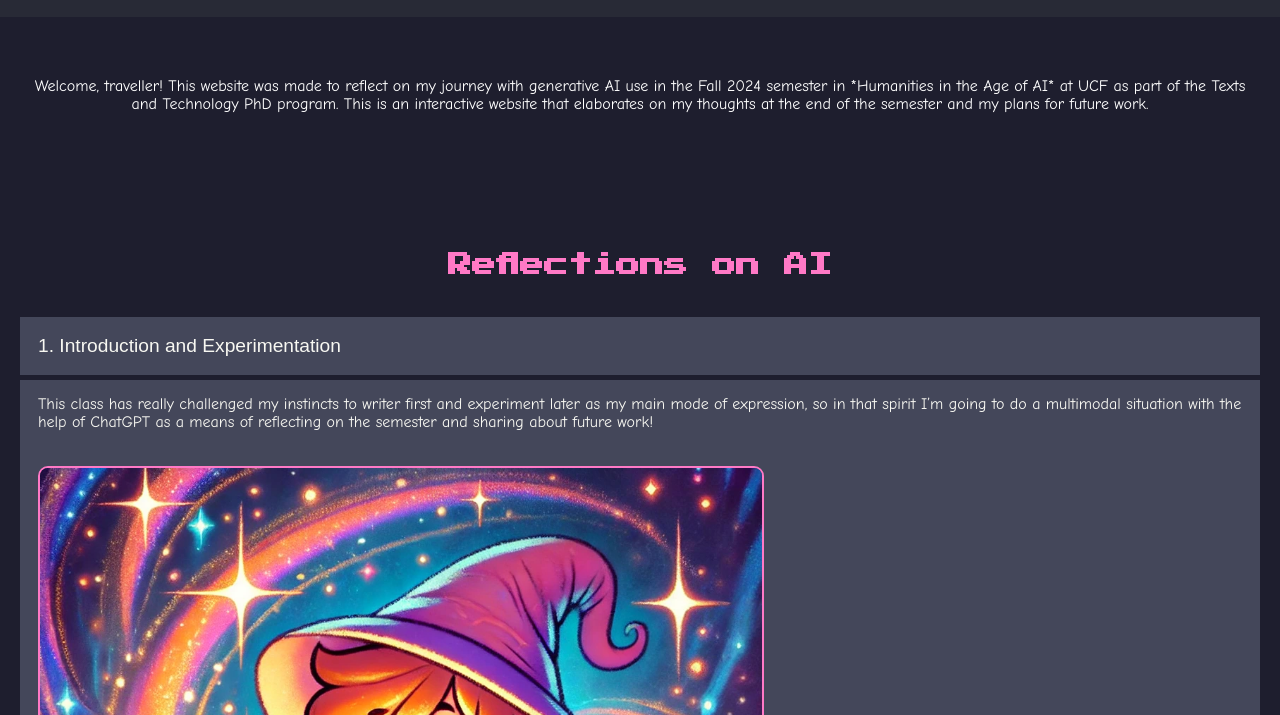
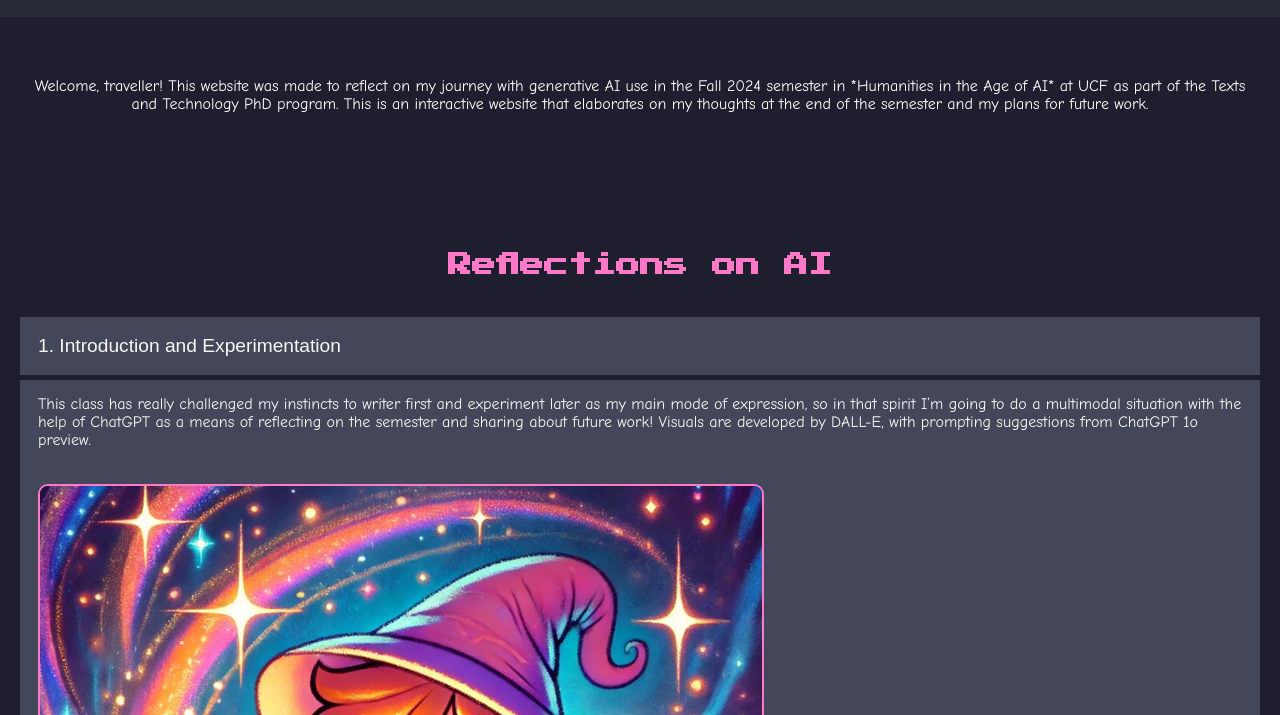
Before and after one commit to alyssalb/AIReflection, a plain HTML site: page index.html in a window 1280 px wide. Both pictures are taken after a click on the button "1. Introduction and Experimentation". Shown: the part 85-800 px from the top of the page. Drawn offline with Linux system fonts and the light colour scheme.

Commit message:
Update index.html

```diff
--- a/index.html
+++ b/index.html
@@ -30,7 +30,7 @@
         <div class="collapsible">
           <button class="collapsible-button">1. Introduction and Experimentation</button>
             <div class="collapsible-content">
-              <p>This class has really challenged my instincts to writer first and experiment later as my main mode of expression, so in that spirit I’m going to do a multimodal situation with the help of ChatGPT as a means of reflecting on the semester and sharing about future work! </p>
+              <p>This class has really challenged my instincts to writer first and experiment later as my main mode of expression, so in that spirit I’m going to do a multimodal situation with the help of ChatGPT as a means of reflecting on the semester and sharing about future work! Visuals are developed by DALL-E, with prompting suggestions from ChatGPT 1o preview.</p>
                  <!-- Image placement -->
                   <img src="introimage.jpg" class="reflection-image">
             </div>
```
